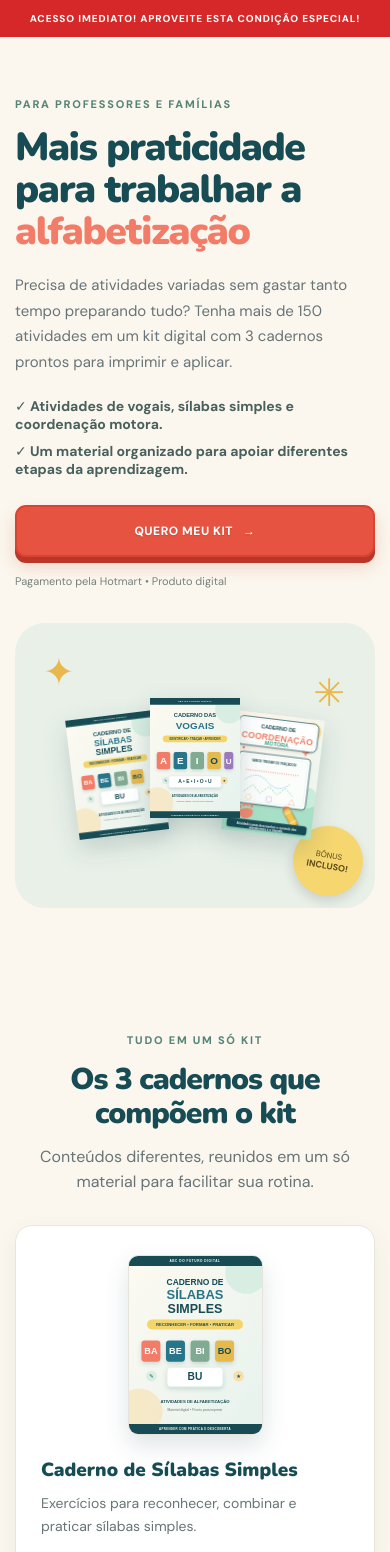
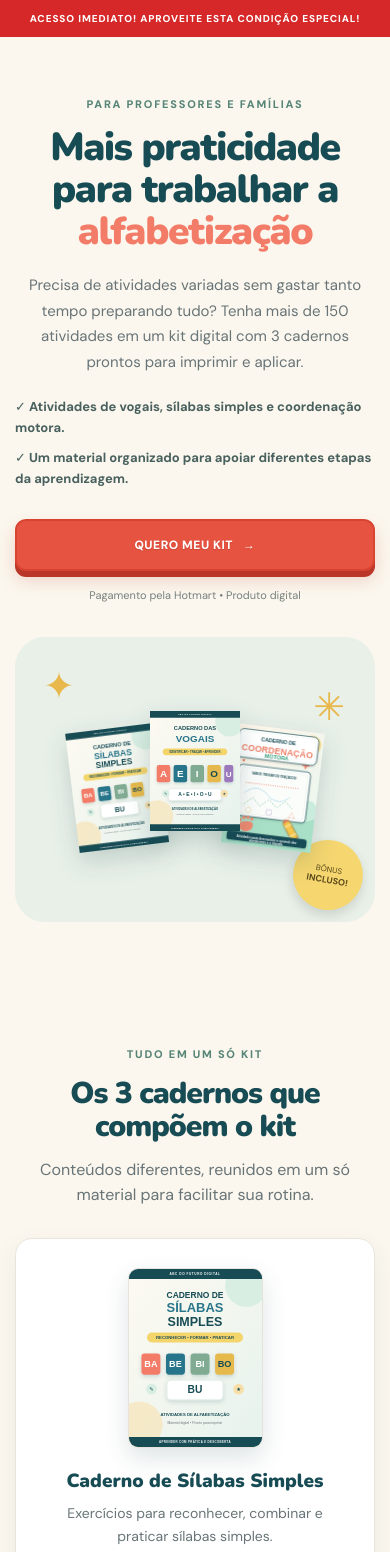
Before and after one commit to abcdofuturodigital/kit-alfabetizacao, a React (Vite) app: page / in a window 390 px wide. Shown: the top 1552 px of the page. Built offline with nearby package versions, Linux system fonts and the light colour scheme.

Commit message:
Alinhar botoes e reforcar conversao da pagina

```diff
--- a/src/styles.css
+++ b/src/styles.css
@@ -36,3 +36,27 @@
   .hero-cover+.hero-cover{margin-left:-11px}
   .product-cover{width:min(100%,135px)}
 }
+
+
+/* Ajustes de conversão e alinhamento dos CTAs */
+.hero-copy .buy-button{margin:2px auto 0;min-width:260px}
+.hero-copy .secure-note{text-align:center;max-width:340px}
+.offer-card{display:flex;flex-direction:column;align-items:center}
+.offer-card .offer-description{max-width:540px;color:var(--muted);line-height:1.65;margin:0 auto 18px}
+.offer-card .buy-button{width:min(100%,390px);margin:0 auto}
+.offer-card>small{text-align:center;line-height:1.6}
+.hero-copy .hero-points{max-width:560px}
+.hero-copy .hero-points span{line-height:1.6}
+.product-card{text-align:center}
+.product-card h3{line-height:1.2}
+@media(max-width:800px){
+ .hero-copy{text-align:center}
+ .hero-copy .hero-points{text-align:left;margin-left:auto;margin-right:auto}
+ .hero-copy .buy-button{width:min(100%,390px)}
+ .hero-copy .secure-note{margin-left:auto;margin-right:auto}
+ .offer-card .buy-button{width:100%;max-width:390px}
+}
+@media(max-width:480px){
+ .hero-copy .buy-button,.offer-card .buy-button{width:100%;min-width:0}
+ .hero-copy .hero-points{font-size:13px}
+}
```
